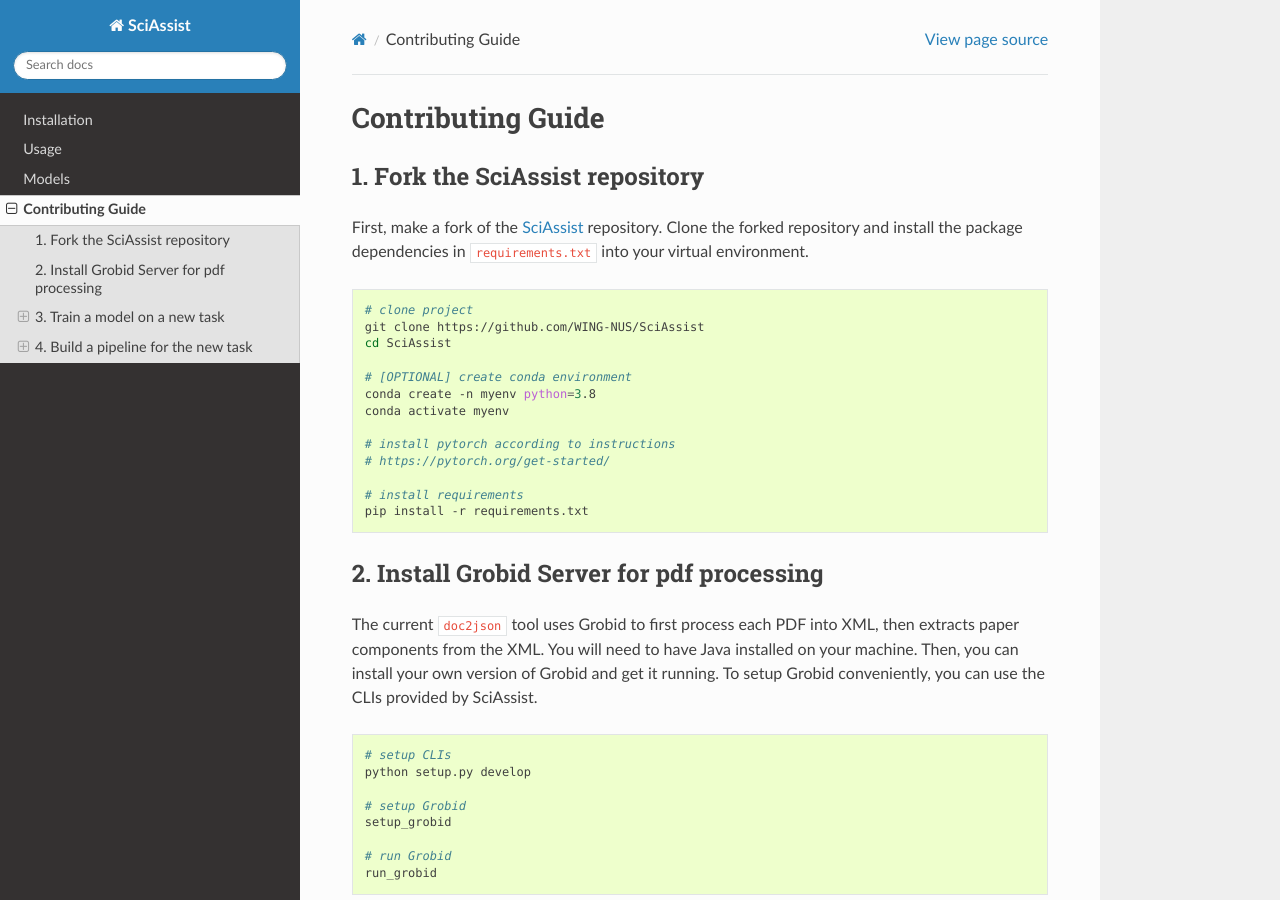
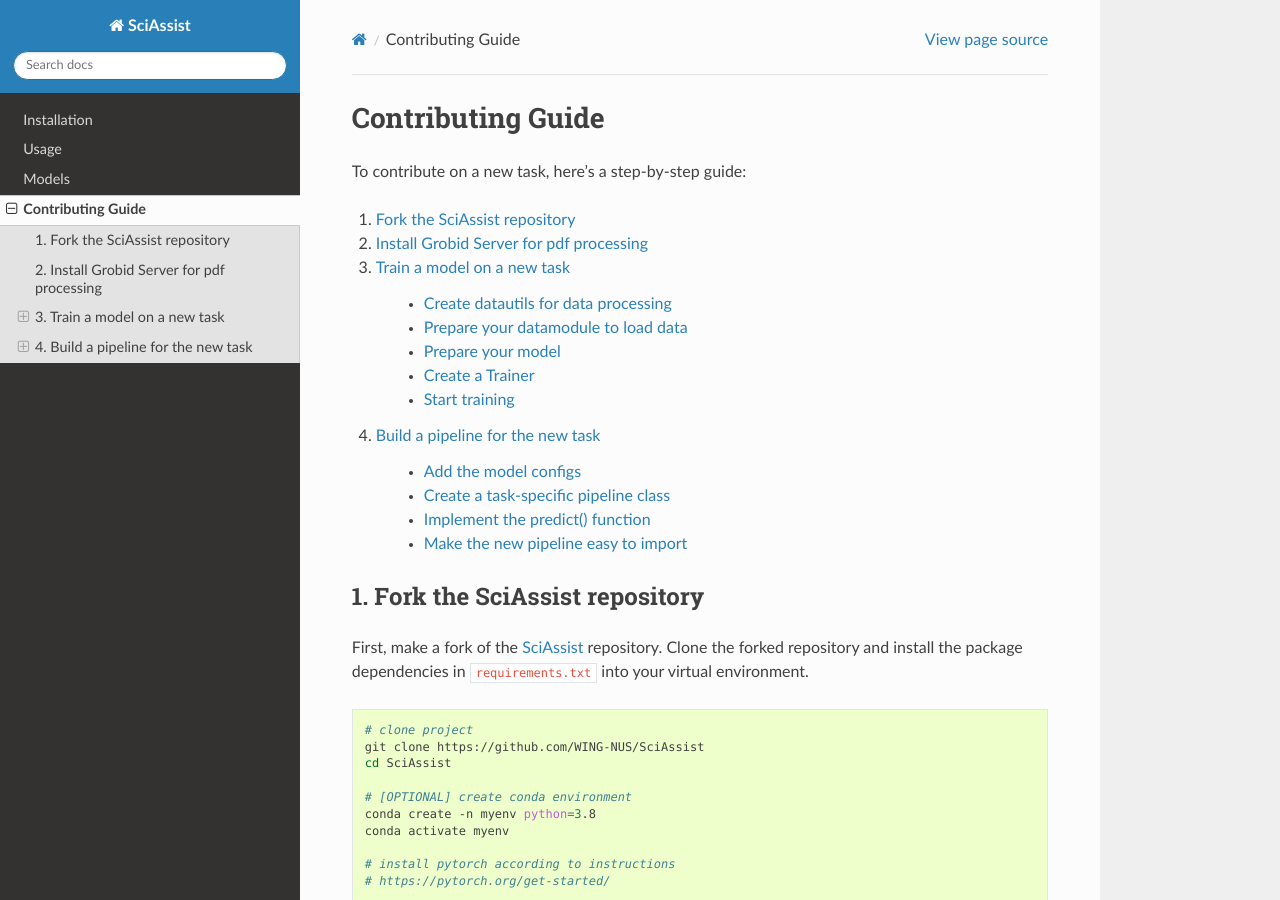
Before and after one commit to WING-NUS/SciAssist, a Sphinx documentation site: the page built from docs/source/Contribution.rst, in a window 1280 px wide and 900 px high. Built offline with Sphinx 7.4.7 and the Read the Docs theme 2.0.0, drawn with Linux system fonts in a browser that asks for light colours.

Commit message:
Add a catalog for contribution guide
Signed-off-by: dyxohjl666 <dingyixi@hotmail.com>

```diff
--- a/docs/source/Contribution.rst
+++ b/docs/source/Contribution.rst
@@ -2,6 +2,29 @@
 ===================
 
 .. _Contribution:
+
+To contribute on a new task, here's a step-by-step guide:
+
+1. :ref:`Fork the SciAssist repository <fork>`
+2. :ref:`Install Grobid Server for pdf processing <grobid>`
+3. :ref:`Train a model on a new task <how-to-train>`
+
+    - :ref:`Create datautils for data processing <DataUtils>`
+    - :ref:`Prepare your datamodule to load data <DataModule>`
+    - :ref:`Prepare your model <LightningModule>`
+    - :ref:`Create a Trainer <about-trainer>`
+    - :ref:`Start training <Train>`
+
+4. :ref:`Build a pipeline for the new task <how-to-build-pipelines>`
+
+    - :ref:`add-model-configs`
+    - :ref:`create-pipelines`
+    - :ref:`predict`
+    - :ref:`about-importing`
+
+
+
+.. _fork:
 
 1. Fork the SciAssist repository
 --------------------------------
@@ -25,6 +48,7 @@
     # install requirements
     pip install -r requirements.txt
 
+.. _grobid:
 
 2. Install Grobid Server for pdf processing
 -------------------------------------------
@@ -44,6 +68,8 @@
 
     # run Grobid
     run_grobid
+
+.. _how-to-train:
 
 3. Train a model on a new task
 ---------------------------------
@@ -87,6 +113,7 @@
     :members:
     :member-order: bysource
 
+.. _DataModule:
 
 Prepare your datamodule
 """"""""""""""""""""""""""
@@ -265,8 +294,11 @@
         save_name: ${model_name}
         model_dir: ${paths.model_dir}
 
+
 Create a Trainer and start training
 """""""""""""""""""""""""""""""""""
+
+.. _about-trainer:
 
 Create a trainer
 ::::::::::::::::
@@ -372,7 +404,7 @@
 
 
 
-
+.. _how-to-build-pipelines:
 
 4. Build a pipeline for the new task
 --------------------------------------
@@ -390,6 +422,8 @@
 
 Step-by-step recipe to add a pipeline
 '''''''''''''''''''''''''''''''''''''''
+
+.. _add-model-configs:
 
 Add the model configs
 """"""""""""""""""""""
@@ -416,6 +450,9 @@
                 "data_utils": DataUtilsForNewTask,
             },
         },
+
+
+.. _create-pipelines:
 
 Create a task-specific pipeline class
 """"""""""""""""""""""""""""""""""""""
@@ -456,6 +493,7 @@
             )
 
 
+.. _predict:
 
 Implement the ``predict()`` function
 """"""""""""""""""""""""""""""""""""""
```
Also changed, not shown: other parts of docs/source/Contribution.rst (+4 -0 lines).
